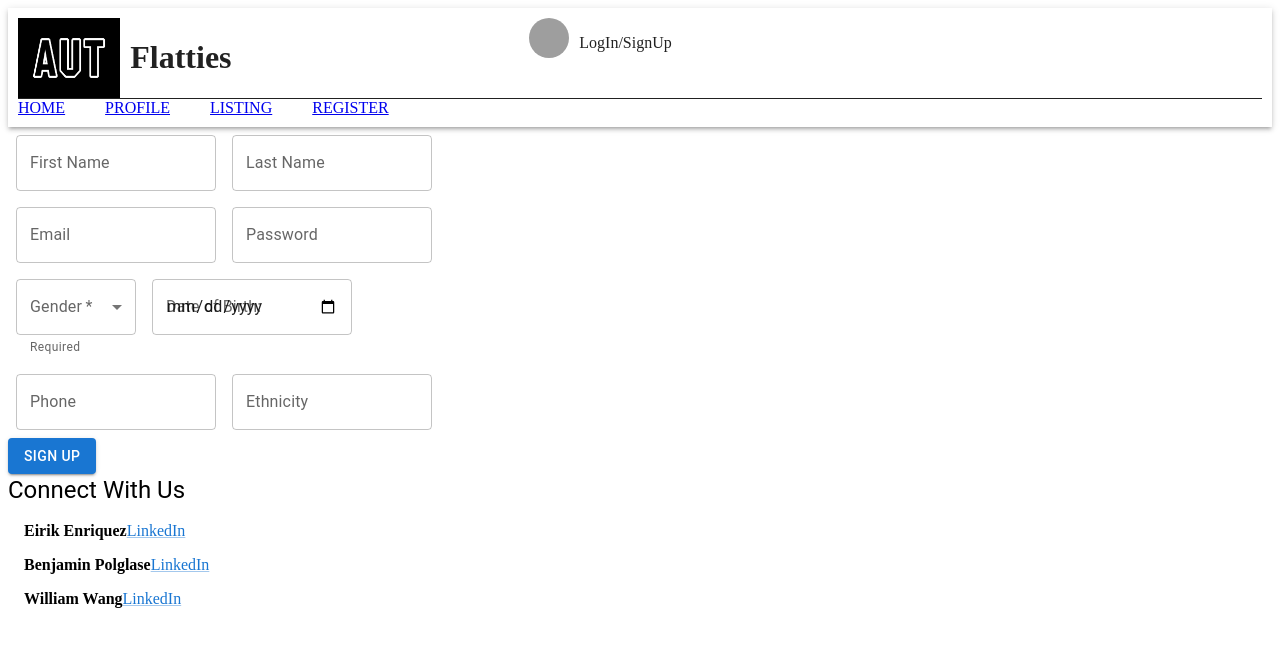
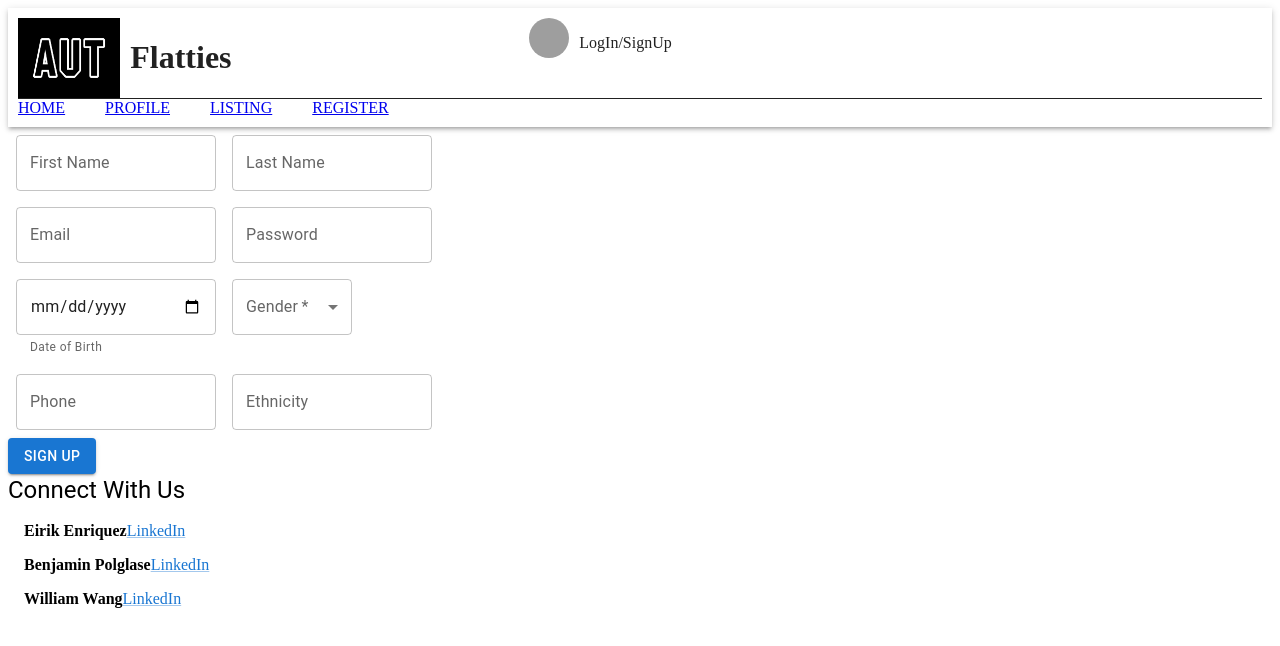
Before and after one commit to Puddle-Dev/Flatties, a React (Create React App) app in the folder flatties-frontend/: page /register in a window 1280 px wide. Shown: the top 646 px of the page. Built offline with nearby package versions, Linux system fonts and the light colour scheme; grey boxes are pictures that could not be loaded.

Commit message:
Update RegisterPage.tsx
fixed the date of birth input

```diff
--- a/flatties-frontend/src/pages/register/RegisterPage.tsx
+++ b/flatties-frontend/src/pages/register/RegisterPage.tsx
@@ -75,14 +75,21 @@ function RegisterPage() {
           <div>
             <TextField id="outlined-helperText" label="Email"></TextField>
             <TextField
-          id="outlined-password-input"
-          label="Password"
-          type="password"
-          autoComplete="current-password"
-        />
+              id="outlined-password-input"
+              label="Password"
+              type="password"
+              autoComplete="current-password"
+            />
           </div>
 
           <div>
+            <TextField
+              id="outlined-required"
+              label=""
+              type="date"
+              placeholder={todayDate}
+              helperText="Date of Birth"
+            ></TextField>
             <FormControl required sx={{ m: 1, minWidth: 120 }}>
               <InputLabel id="demo-simple-select-required-label">
                 Gender
@@ -102,15 +109,7 @@ function RegisterPage() {
                 <MenuItem value={30}>Other</MenuItem>
                 <MenuItem value={30}>Prefer not to say</MenuItem>
               </Select>
-              <FormHelperText>Required</FormHelperText>
             </FormControl>
-
-            <TextField
-              id="outlined-required"
-              label="Date of Birth:"
-              type="date"
-              placeholder={todayDate}
-            ></TextField>
           </div>
 
           <div>
```
